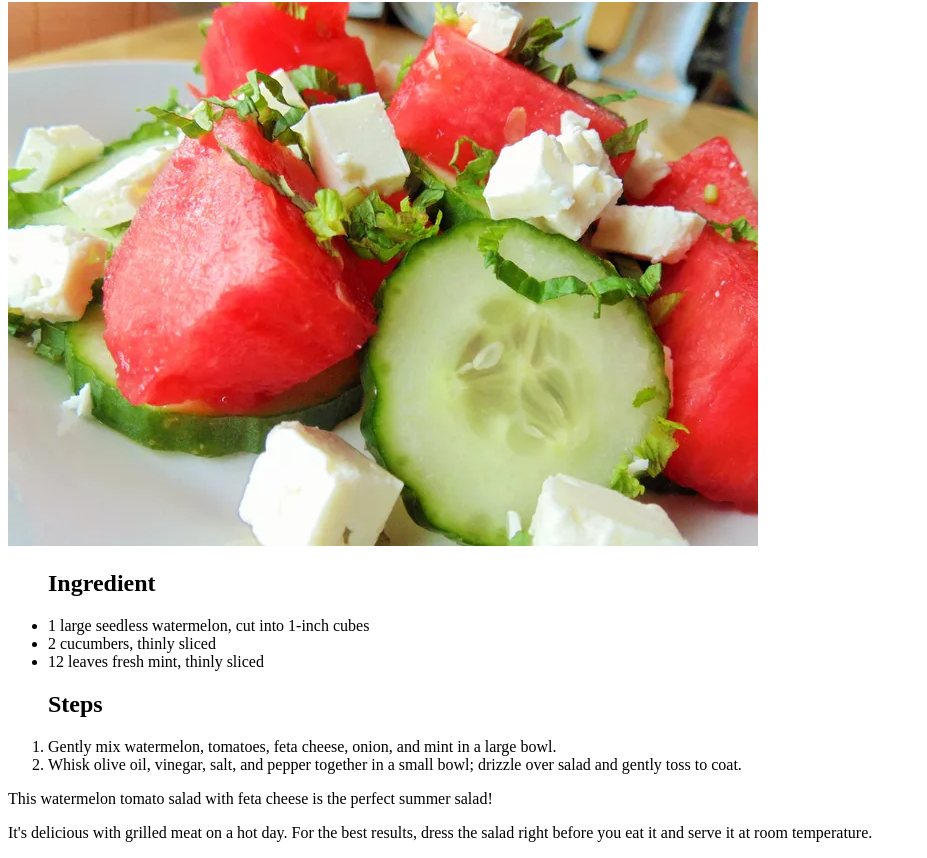
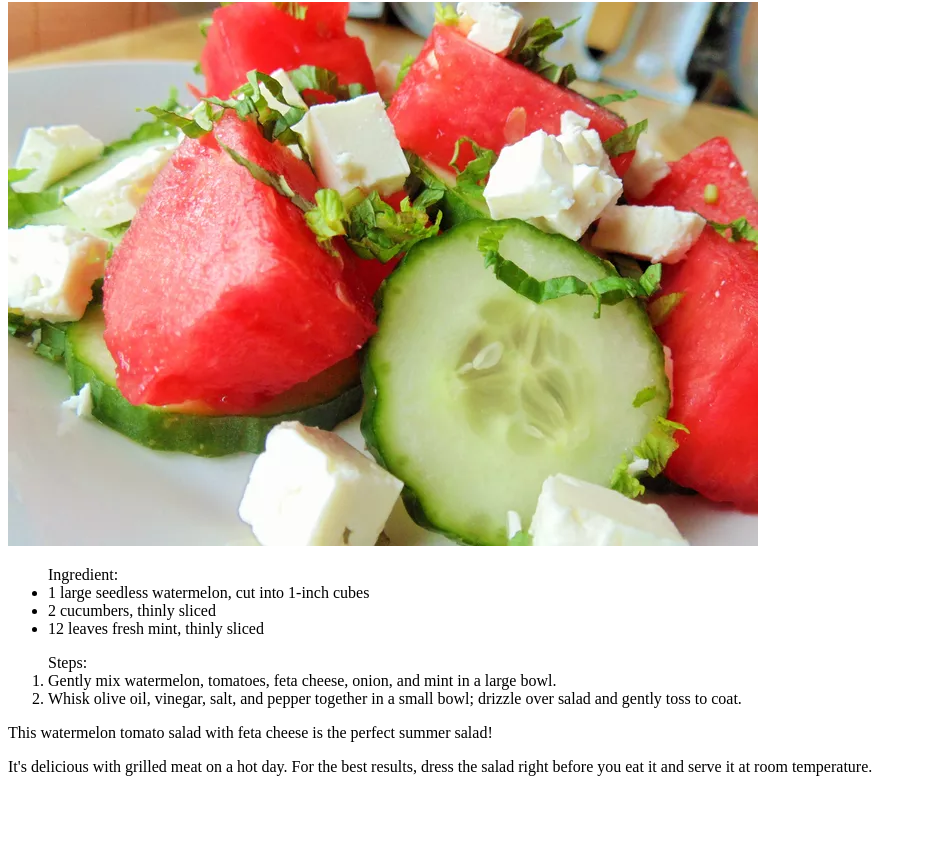
Before and after one commit to hbapte/odin-recipes, a plain HTML site: page recipes/watermelon.html in a window 1280 px wide. Shown: the part 78-936 px from the top of the page, without its empty margins (0-927 px from the left). After the commit the page ends 870 px from the top, so only its background shows below. Drawn offline with Linux system fonts and the light colour scheme.

Commit message:
watermelon recipe

```diff
--- a/recipes/watermelon.html
+++ b/recipes/watermelon.html
@@ -1,7 +1,7 @@
 <!DOCTYPE html>
 <html lang="en">
   <head>
-    <title>Lasagna</title>
+    <title>Watermelon, Cucumber, and Mint Salad</title>
   </head>
   <body>
     <h1>Watermelon, Cucumber, and Mint Salad</h1>
@@ -12,7 +12,7 @@
     />
 
     <ul>
-      <h2>Ingredient</h2>
+      Ingredient:
       <li>1 large seedless watermelon, cut into 1-inch cubes</li>
 
       <li>2 cucumbers, thinly sliced</li>
@@ -21,7 +21,7 @@
     </ul>
 
     <ol>
-      <h2>Steps</h2>
+      Steps:
       <li>
         Gently mix watermelon, tomatoes, feta cheese, onion, and mint in a large
         bowl.
```
